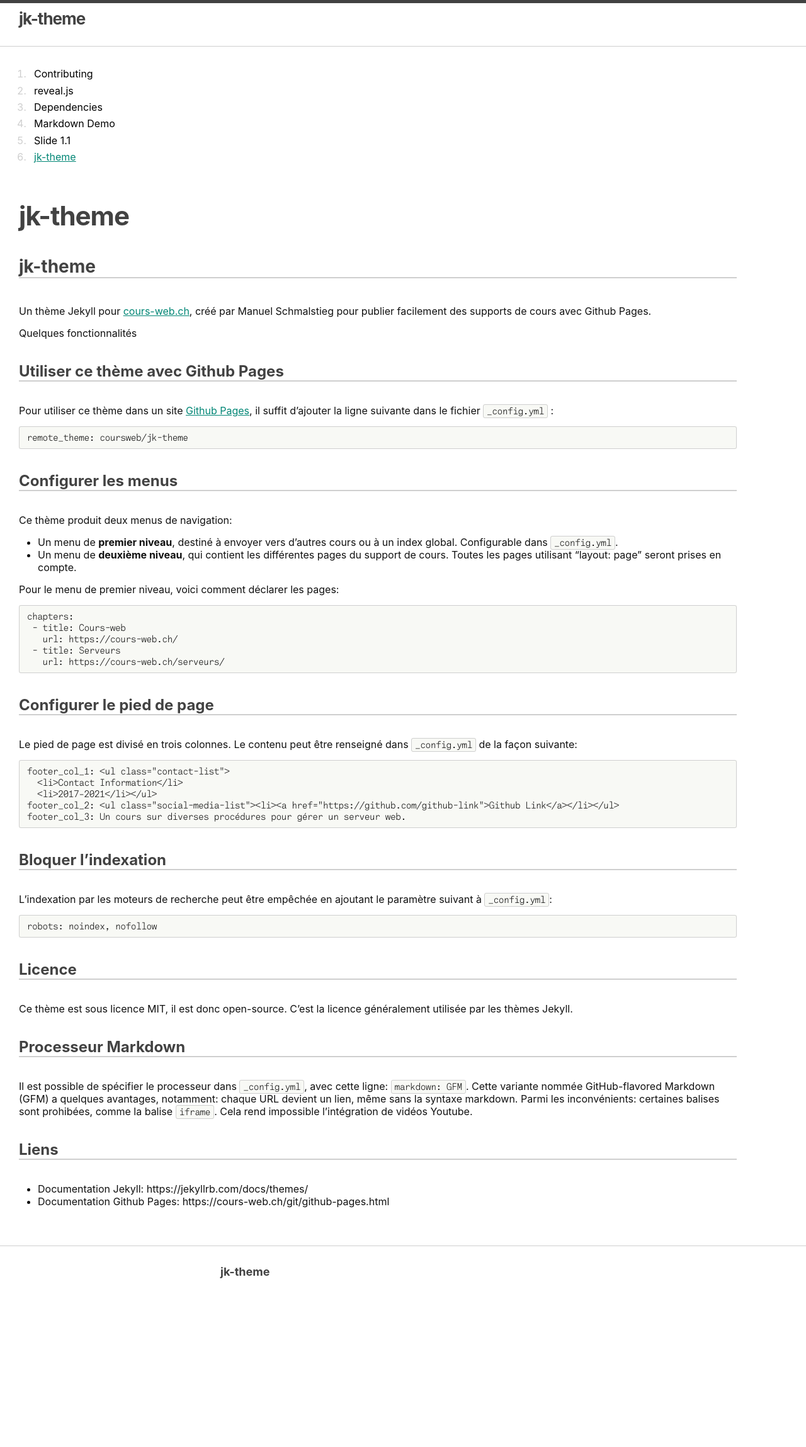
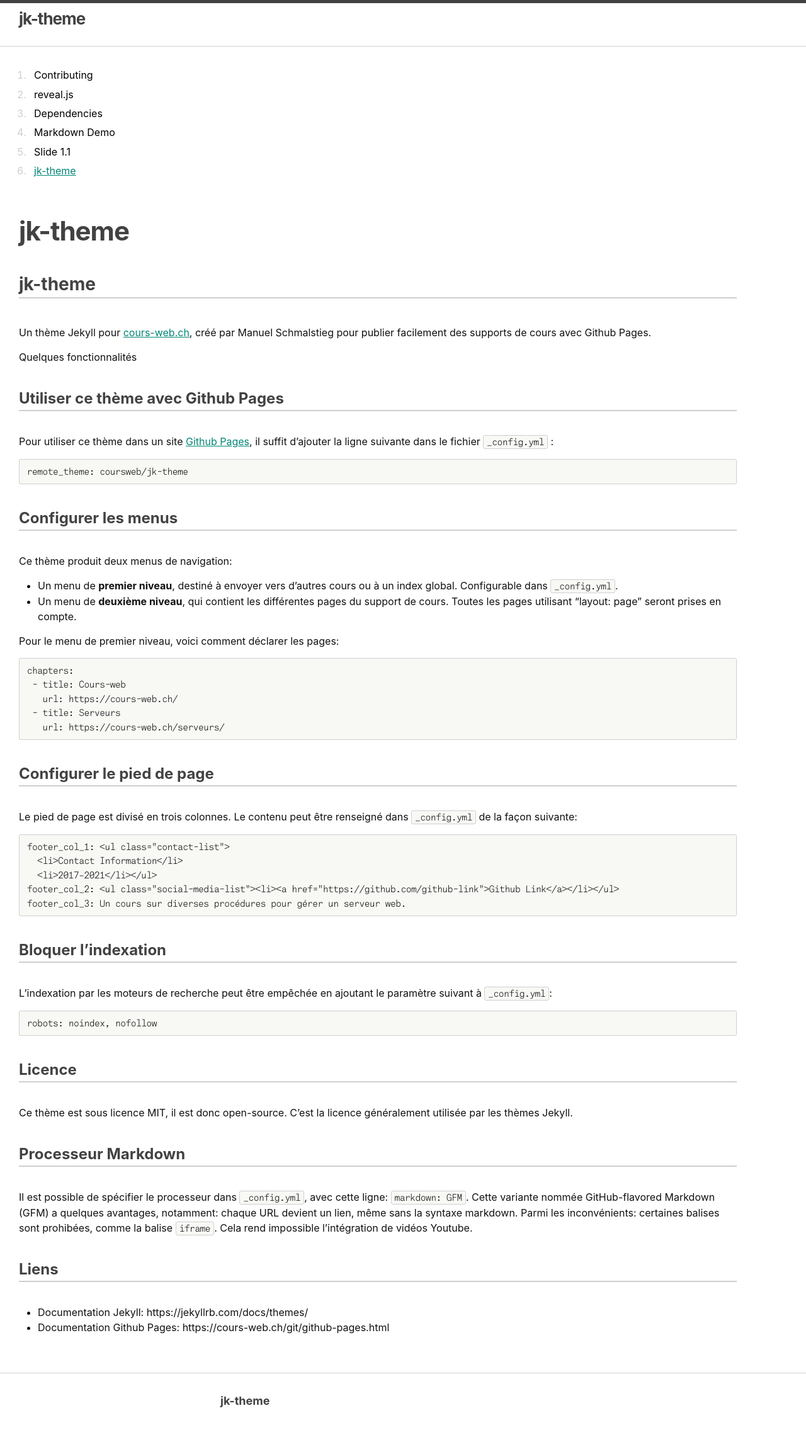
Before and after one commit to coursweb/jk-theme, a Jekyll site: the page built from README.md, in a window 1280 px wide. Shown: the whole page at 63% size. Built offline with Jekyll 4.4.1, drawn with Linux system fonts in a browser that asks for light colours; our own code applies the rules of GitHub Pages for plain Markdown files; before the commit the page ends 2090 px from its top, so only the background shows below that.

Commit message:
correctifs Font Property

```diff
--- a/_sass/_base.scss
+++ b/_sass/_base.scss
@@ -14,7 +14,9 @@ dl, dd, ol, ul, figure {
  * Basic styling
  */
 body {
-    font: $base-font-weight #{$base-font-size}/#{$base-line-height};
+    font-weight: $base-font-weight;
+    font-size: $base-font-size;
+    line-height: $base-line-height;
     font-family: $base-font-family;
     color: $text-color;
     background-color: $background-color;
```
